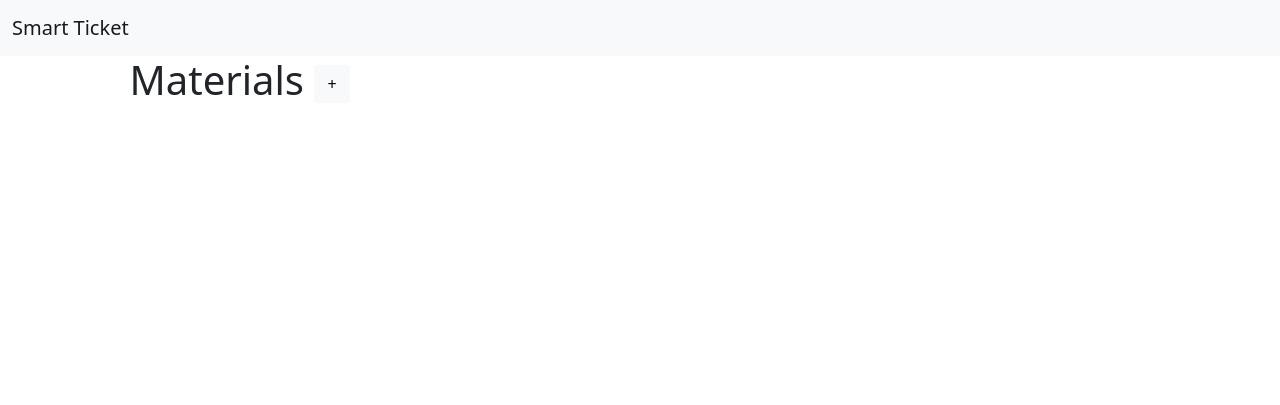
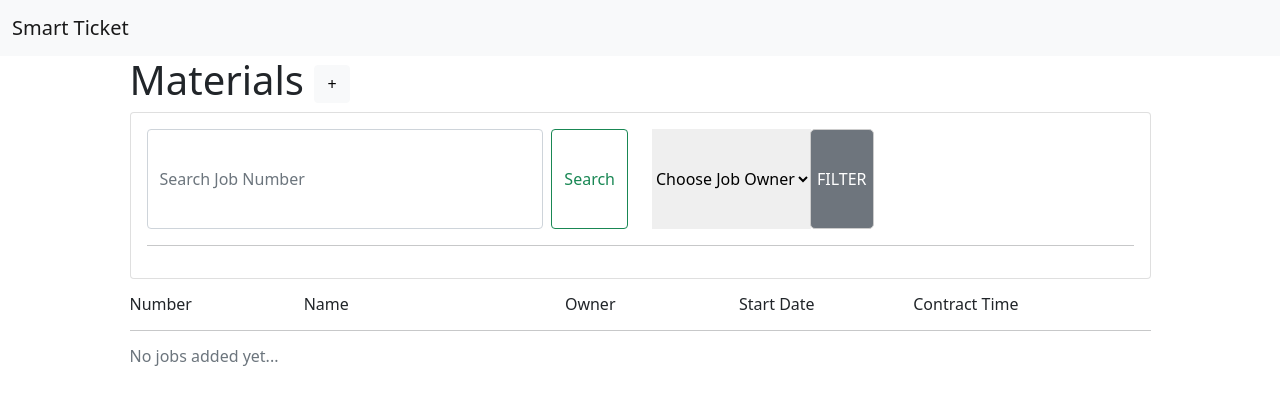
Before and after one commit to preteyz/smart-ticket, a Django app: page /materials/ in a window 1280 px wide. Shown: the top 405 px of the page. Run offline with Django 4.2, Linux system fonts and the light colour scheme.

Commit message:
Jobs CRUD: cleaned up models and styled job index page

```diff
--- a/main_app/models.py
+++ b/main_app/models.py
@@ -101,7 +101,7 @@
     name = models.CharField(max_length=200)
     address = models.CharField(max_length=300)
     owner = models.CharField(max_length=300)
-    start_date = models.DateTimeField()
+    start_date = models.DateField()
     contract_time = models.IntegerField()
 
 
@@ -129,7 +129,6 @@
     quantity = models.IntegerField()
     note = models.CharField(max_length=500, blank=True)
     status = models.CharField(max_length=20, choices = STATUS_CHOICES)
-    ticketed_at = models.DateTimeField(auto_now_add=True)
     material_id = models.ForeignKey(Material, on_delete=models.CASCADE)
 
     def __str__(self):
--- a/main_app/templates/job_detail.html
+++ b/main_app/templates/job_detail.html
@@ -90,7 +90,7 @@
                     {% for employee in company %}
                     <option value="{{employee}}">{{employee}}</option>
                     {% endfor %}
-                    <input type="submit"  value="FILTER" style="color:white; background:#6E757D; border-radius: 5px; border: 1px solid #cccccc; min-height: 30px;"></input>
+                    <input type="submit"  value="Add" style="color:white; background:#6E757D; border-radius: 5px; border: 1px solid #cccccc; min-height: 30px;"></input>
                     </select>
                 </form>
             </div>
--- a/main_app/templates/jobs.html
+++ b/main_app/templates/jobs.html
@@ -6,22 +6,97 @@
 
 {% block content %}
 
-<h1>{{header}}  <a href="{% url 'job_create' %}" class="btn btn-light" role="button">+</a></h1>
+    <h1>{{header}}  <a href="{% url 'job_create' %}" class="btn btn-light" role="button">+</a></h1>
+    <div class="row gutters-lg">
+        <div class="col-md-12">
+            <div class="card mb-3">
+                <div class="card-body">
 
-    {% comment %} Pending addition of logic for user permissions {% endcomment %}
-    {% for job in all_jobs %}
-    <div class="card">
-        <div class="card" style="width: 100%;">
-            <img class="card-img-top" src="{{job.img}}" alt="{{job.name}}">
-            <div class="card-body">
-            <h5 class="card-title">{{job.name}}</h5>
-            <small>Shared by: <a href="/user/{{ job.user.username }}">{{ job.user.username }}</a></small>
-            <br /><br />
-            <p class="card-text">{{job.description}}</p>
-            <a href="{% url 'job_detail' job.pk %}" class="btn btn-primary">Details</a>
+
+                    <div class="row">
+
+                        <form class="d-flex col-sm-6">
+                            <input class="form-control me-2"
+                                   type="number_filter"
+                                   name="number_filter"
+                                   placeholder="Search Job Number"
+                                   aria-label="Search">
+                            <button class="btn btn-outline-success" type="submit">Search</button>
+                        </form>
+
+                        <div class="col-sm-6">
+                            <form class="input-group rounded">
+                                <select name="owner_filter" style="min-height: 100px; border:none">
+                                <option value="empty">Choose Job Owner</option>
+                                {% for owner in owners %}
+                                <option value="{{owner}}">{{owner}}</option>
+                                {% endfor %}
+                                <input type="submit"  value="FILTER" style="color:white; background:#6E757D; border-radius: 5px; border: 1px solid #cccccc; min-height: 30px;"></input>
+                                </select>
+                            </form>
+                            <!-- <a href="{% url 'jobs' %}">Clear</a> -->
+                        </div>
+                    </div>
+                    <hr>
+
+                </div>
             </div>
         </div>
     </div>
 
+
+    <div class="row">
+        <div class="col-sm-2">
+            <h6 class="mb-0">Number</h6>
+        </div>
+        <div class="col-sm-3">
+            <h6 class="mb-0">Name</h6>
+        </div>
+        <div class="col-sm-2">
+            <h6 class="mb-0">Owner</h6>
+        </div>
+        <div class="col-sm-2">
+            <h6 class="mb-0">Start Date</h6>
+        </div>
+        <div class="col-sm-2">
+            <h6 class="mb-0">Contract Time</h6>
+        </div>
+
+    </div>
+    <hr>
+    {% comment %} Pending addition of logic for user permissions {% endcomment %}
+    {% if all_jobs %}
+    {% for job in all_jobs %}
+    <div class="row">
+        <div class="col-sm-2 text-secondary">
+            <h6 class="mb-0">{{job.number}}</h6>
+        </div>
+        <div class="col-sm-3 text-secondary">
+            <h6 class="mb-0">{{job.name}}</h6>
+        </div>
+        <div class="col-sm-2 text-secondary">
+            <h6 class="mb-0">{{job.owner}}</h6>
+        </div>
+        <div class="col-sm-2 text-secondary">
+            <h6 class="mb-0">{{job.start_date}}</h6>
+        </div>
+        <div class="col-sm-2 text-secondary">
+            <h6 class="mb-0">{{job.contract_time}}</h6>
+        </div>
+        <div class="col-sm-1">
+            <a href="{% url 'job_detail' job.pk %}">Details</a>
+        </div>
+    </div>
+    <hr>
     {% endfor %}
+
+    {% else %}
+    <div class="row">
+        <div class="col-sm-12 text-secondary">
+            <h6 class="mb-0">No jobs added yet...</h6>
+        </div>
+    </div>
+
+    {% endif %}
+
 {% endblock %}
--- a/main_app/views.py
+++ b/main_app/views.py
@@ -46,8 +46,16 @@
     def get_context_data(self, **kwargs):
         context = super().get_context_data(**kwargs)
         all_jobs = Job.objects.all()
+        owner = self.request.GET.get("owner_filter")
+        number = self.request.GET.get("number_filter")
         context["all_jobs"] = all_jobs
         context["title"] = "Jobs - SmartTicket"
+        context["owners"] = Job.objects.values_list('owner', flat=True).distinct()
+        if owner != None:
+                context["all_jobs"] = Job.objects.filter(owner__icontains=owner)#filters owner
+        if number != None:
+                context["all_jobs"] = Job.objects.filter(number__icontains=number)#filters number
+
         return context
 
 class Job_Create(CreateView):
@@ -78,7 +86,8 @@
         context['company'] = User.objects.all()
         context['header'] = 'Jobsite Detail'
         context['materials'] = Material.objects.filter(Q(job = job_object))
-        # context["locations"] = TravelLocation.objects.filter(Q(name = query) | Q(environment = query))
+        # if employee_add:
+
         return context
 
 class Materials(TemplateView):
```
Also changed, not shown: main_app/migrations/0006_alter_job_start_date.py (added).
